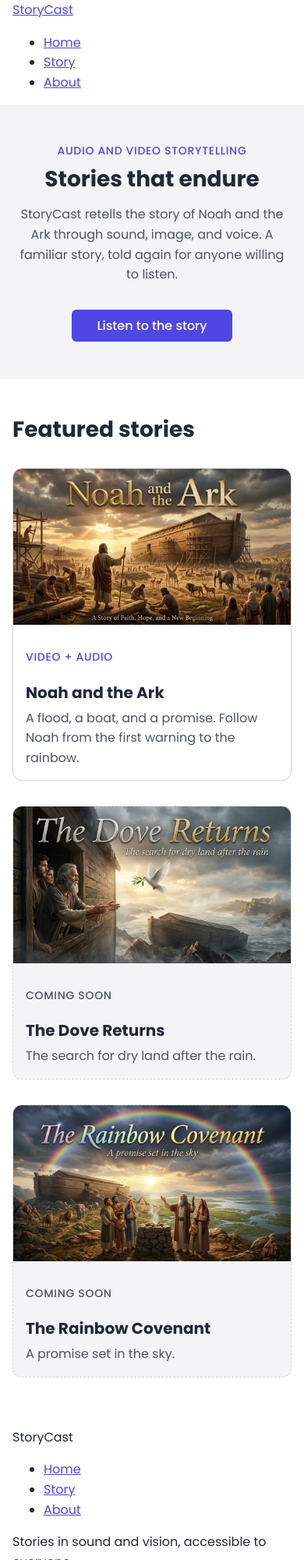
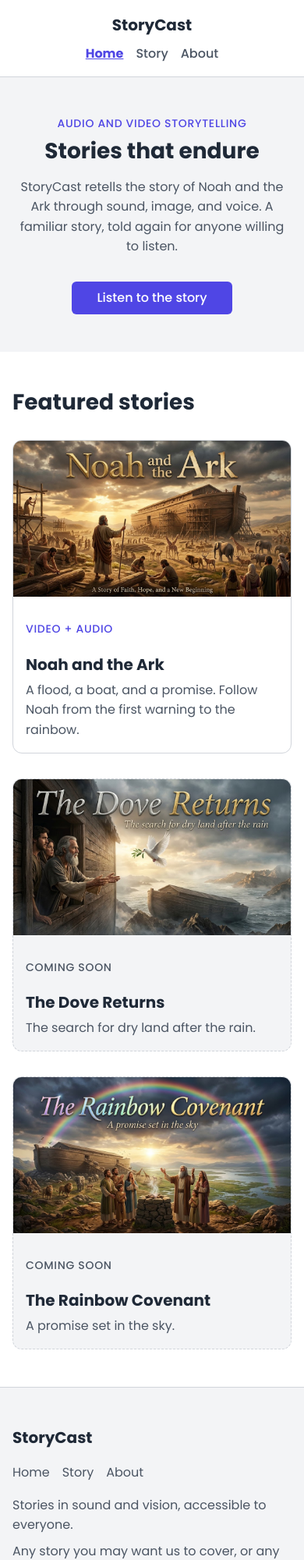
Before and after one commit to V-Mugisha/storycast, a website: page index.html in a window 390 px wide. Shown: the top 2000 px of the page at 78% size. Drawn offline with Linux system fonts and the light colour scheme.

Commit message:
feat: add site navigation and footer components with responsive design

```diff
--- a/index.html
+++ b/index.html
@@ -93,6 +93,7 @@
                 </ul>
             </nav>
             <p class="site-footer__note">Stories in sound and vision, accessible to everyone.</p>
+            <p class="site-footer__cta">Any story you may want us to cover, or any issue to report? <a class="site-footer__link" href="mailto:m.victor@alustudent.com">m.victor@alustudent.com</a></p>
             <p class="site-footer__copyright">© 2026 StoryCast</p>
         </div>
     </footer>
--- /dev/null
+++ b/sass/components/_nav.scss
@@ -0,0 +1,54 @@
+@use "../tokens" as t;
+
+@layer components {
+  .site-header {
+    background: t.$color-bg;
+    border-bottom: 1px solid t.$color-border;
+  }
+
+  .site-nav {
+    display: flex;
+    flex-direction: column;
+    align-items: center;
+    gap: t.$space-sm;
+    padding-block: t.$space-md;
+
+    &__brand {
+      font-size: t.$font-size-lg;
+      font-weight: t.$weight-bold;
+      color: t.$color-text;
+      text-decoration: none;
+    }
+
+    &__list {
+      display: flex;
+      flex-wrap: wrap;
+      justify-content: center;
+      gap: t.$space-md;
+      margin: 0;
+      padding: 0;
+      list-style: none;
+    }
+
+    &__link {
+      color: t.$color-text-muted;
+      font-weight: t.$weight-medium;
+      text-decoration: none;
+
+      &:hover {
+        color: t.$color-primary;
+      }
+
+      &[aria-current="page"] {
+        color: t.$color-primary;
+        font-weight: t.$weight-bold;
+        text-decoration: underline;
+      }
+    }
+
+    @include t.respond("md") {
+      flex-direction: row;
+      justify-content: space-between;
+    }
+  }
+}
--- a/sass/layout/_grid.scss
+++ b/sass/layout/_grid.scss
@@ -46,4 +46,60 @@
       grid-template-columns: repeat(3, 1fr);
     }
   }
+
+  .site-footer {
+    background: t.$color-bg-alt;
+    border-top: 1px solid t.$color-border;
+    color: t.$color-text-muted;
+    padding: t.$space-xl 0;
+
+    &__brand {
+      margin: 0 0 t.$space-md;
+      font-size: t.$font-size-lg;
+      font-weight: t.$weight-bold;
+      color: t.$color-text;
+    }
+
+    &__list {
+      display: flex;
+      flex-wrap: wrap;
+      gap: t.$space-md;
+      margin: 0 0 t.$space-md;
+      padding: 0;
+      list-style: none;
+    }
+
+    &__link {
+      color: inherit;
+      text-decoration: none;
+
+      &:hover {
+        color: t.$color-primary;
+        text-decoration: underline;
+      }
+    }
+
+    &__note {
+      margin: 0 0 t.$space-sm;
+    }
+
+    &__cta {
+      margin: 0 0 t.$space-md;
+    }
+
+    &__cta .site-footer__link {
+      color: t.$color-primary;
+      font-weight: t.$weight-medium;
+      text-decoration: underline;
+
+      &:hover {
+        color: t.$color-primary-dark;
+      }
+    }
+
+    &__copyright {
+      margin: 0;
+      font-size: t.$font-size-sm;
+    }
+  }
 }
--- a/sass/main.scss
+++ b/sass/main.scss
@@ -1,4 +1,5 @@
 @use "base";
 @use "components/buttons";
+@use "components/nav";
 @use "components/story-card";
 @use "layout/grid";
```
Also changed, not shown: css/main.css.
